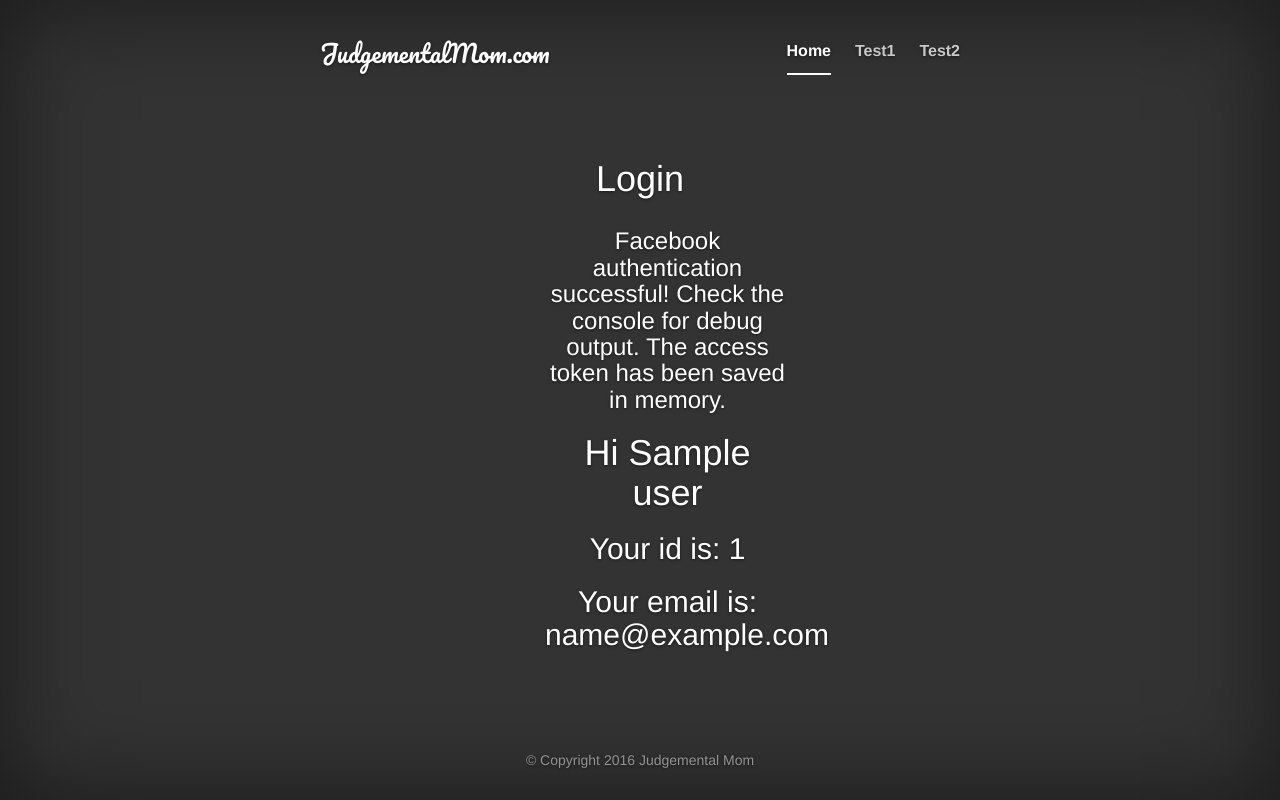
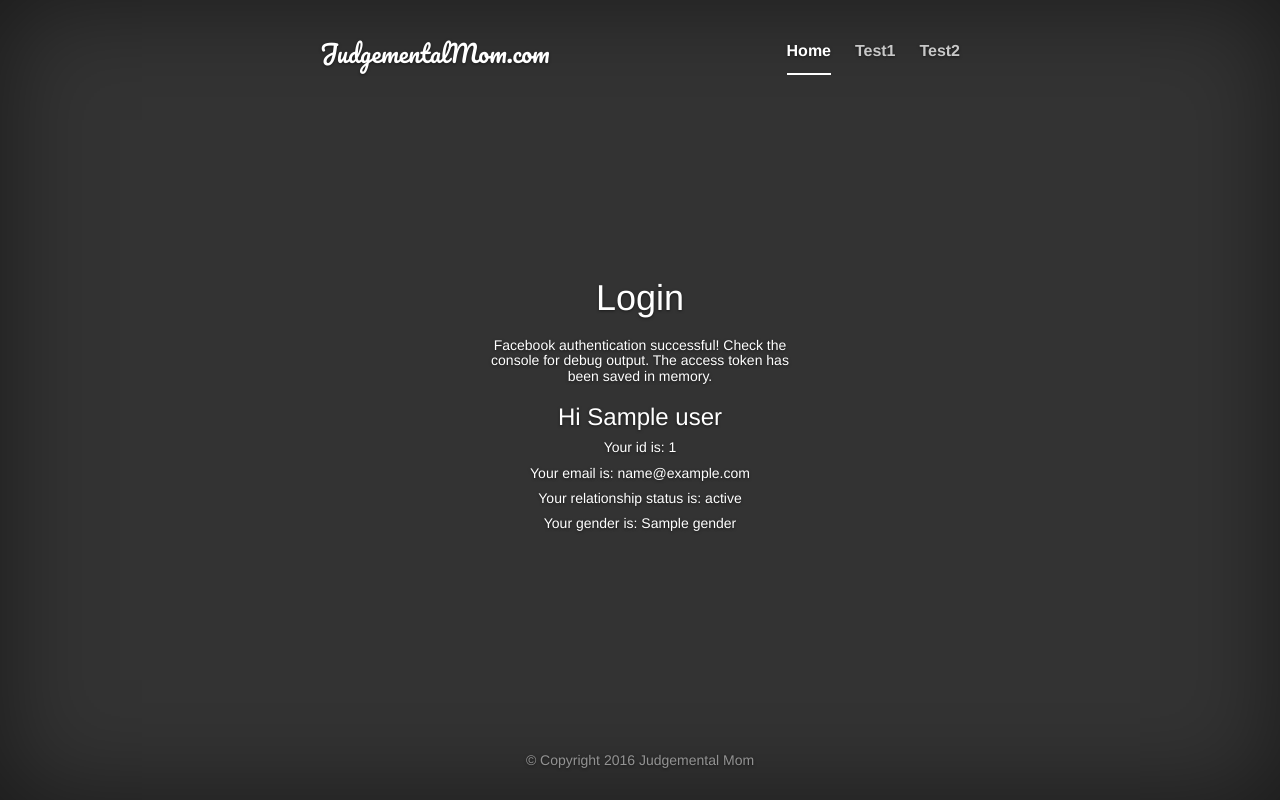
Before and after one commit to nlouie/judgemental-mom, a Flask app: template templates/login.html in a window 1280 px wide. Run offline with Flask 2, Linux system fonts and the light colour scheme; the template is opened without the code that fills it: most values are stand-ins (such as "Sample title", 1, 10 or a date in 2020); parts of the project's set-up code (start-up, migrations or seed data) failed here and were passed over; some libraries are stand-ins or nearby versions.

Commit message:
Change formatting for fields

```diff
--- a/templates/login.html
+++ b/templates/login.html
@@ -11,16 +11,18 @@
 
     <div class="container        {# Check for errors. #}
     {% if result.error %}
-        <h2>Damn that error: {{ result.error.message }}</h2>
-    {% endif %} col-md-5 col-md-offset-4">
+        <h3>Damn that error: {{ result.error.message }}</h3>
+    {% endif %} col-md-6 col-md-offset-3">
 
-    <h3>Facebook authentication successful! Check the console for debug output. The access token has been saved in memory.</h3>
+    <h5>Facebook authentication successful! Check the console for debug output. The access token has been saved in memory.</h5>
 
     {# Welcome the user. #}
     {% if result.user %}
-        <h1>Hi {{ result.user.name }}</h1>
-        <h2>Your id is: {{ result.user.id }}</h2>
-        <h2>Your email is: {{ result.user.email }}</h2>
+        <h3>Hi {{ result.user.name }}</h3>
+        <h5>Your id is: {{ result.user.id }}</h5>
+        <h5>Your email is: {{ result.user.email }}</h5>
+        <h5>Your relationship status is: {{ result.user.relationship_status }}</h5>
+        <h5>Your gender is: {{ result.user.gender }}</h5>
     {% endif %}
 
     {% if session %}
```
